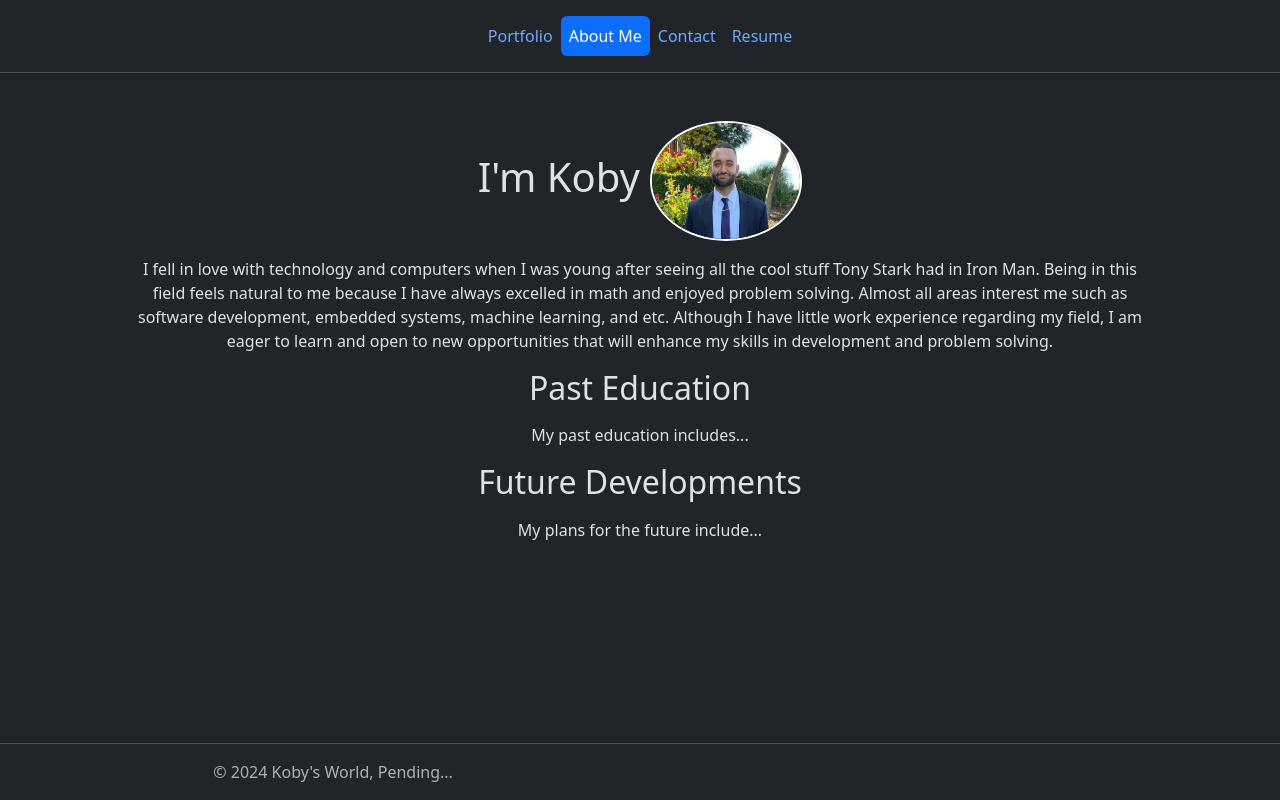
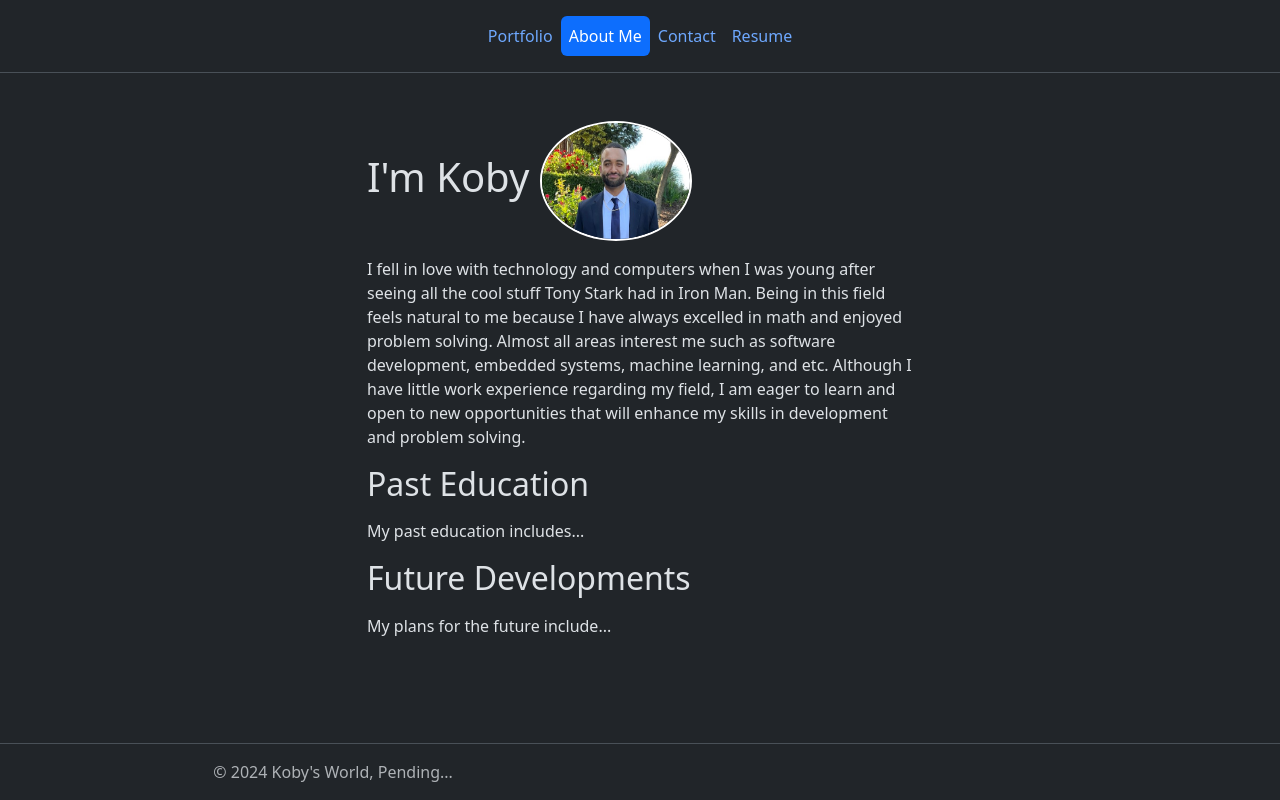
Before and after one commit to KAntBarr/react-portfolio-20, a React (Vite) app: page /About in a window 1280 px wide. Built offline with nearby package versions, Linux system fonts and the light colour scheme.

Commit message:
general alignment update, work on contact

```diff
--- a/src/pages/AboutMe/AboutMe.jsx
+++ b/src/pages/AboutMe/AboutMe.jsx
@@ -6,18 +6,22 @@ const AboutMe = ({ }) => {
 
   return (
     <div className='container text-center'>
-      <h1 className='mt-5 mb-3'>I'm Koby <img src={selfie} alt="A Pic of Koby" className="circle" /></h1>
-      <p className='mx-5'>
+      <div className='row'>
+        <div className='col-md-8 offset-md-2 col-lg-6 offset-lg-3'>
+          <h1 className='mt-4 mt-md-5 mb-3 text-md-start'>I'm Koby <img src={selfie} alt="A Pic of Koby" className="circle" /></h1>
+          <p className='text-md-start'>
             I fell in love with technology and computers when I was young after seeing all the cool stuff Tony Stark had in Iron Man. Being in this field feels natural to me because I have always excelled in math and enjoyed problem solving. Almost all areas interest me such as software development, embedded systems, machine learning, and etc. Although I have little work experience regarding my field, I am eager to learn and open to new opportunities that will enhance my skills in development and problem solving.
           </p>
-      <h2 className='mt-2 mb-3'>Past Education</h2>
-      <p>
+          <h2 className='text-md-start mt-2 mb-3'>Past Education</h2>
+          <p className='text-md-start'>
             My past education includes...
           </p>
-      <h2 className='mt-2 mb-3'>Future Developments</h2>
-      <p>
+          <h2 className='text-md-start mt-2 mb-3'>Future Developments</h2>
+          <p className='text-md-start'>
             My plans for the future include...
           </p>
+        </div>
+      </div>
     </div>
   );
 }
--- a/src/pages/Contact/Contact.jsx
+++ b/src/pages/Contact/Contact.jsx
@@ -4,7 +4,7 @@ const Contact = ({ }) => {
 
 
   return (
-    <form className='mt-5'>
+    <form className='mt-4 mt-md-5'>
       <h1>Contact Me</h1>
       <div className="mb-3">
         <label htmlFor="exampleInputName1" className="form-label">Name</label>
--- a/src/pages/Portfolio/Portfolio.jsx
+++ b/src/pages/Portfolio/Portfolio.jsx
@@ -16,7 +16,7 @@ const Portfolio = ({ }) => {
   return (
     <>
       <div className='container text-center text-md-start'>
-        <h2 className='mt-5 mb-4'>Past Learning Experiences</h2>
+        <h2 className='mt-4 mt-md-5 mb-4'>Past Learning Experiences</h2>
         <div className='row align-items-center'>
           {/* <div className='col '> */}
             {/* <div className='d-flex justify-content-center'> */}
--- a/src/pages/Resume/Resume.jsx
+++ b/src/pages/Resume/Resume.jsx
@@ -4,9 +4,9 @@ const Resume = ({ }) => {
 
 
   return (
-    <>
-      <h2>Look at this resume!</h2>
-    </>
+    <div className='mt-4 mt-md-5'>
+      <h1>Resume</h1>
+    </div>
   );
 }
 
```
Lines whose indentation alone changed are shown as unchanged.
